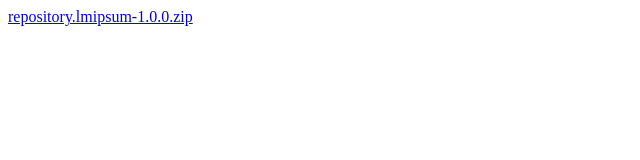
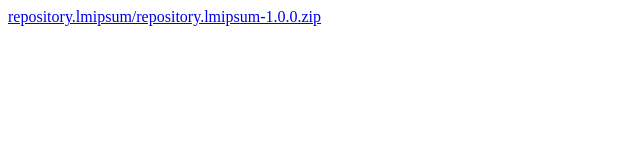
Before and after one commit to lmipsum/plugin.video.simplego, a plain HTML site: page index.html in a window 1280 px wide. Shown: the whole page, without its empty margins (0-640 px from the left). Drawn offline with Linux system fonts and the light colour scheme.

Commit message:
Publish the Kodi repository

```diff
--- a/index.html
+++ b/index.html
@@ -1,4 +1,4 @@
 <!DOCTYPE html>
 <html><body>
-<a href="repository.lmipsum/repository.lmipsum-1.0.0.zip">repository.lmipsum-1.0.0.zip</a>
+<a href="repository.lmipsum/repository.lmipsum-1.0.0.zip">repository.lmipsum/repository.lmipsum-1.0.0.zip</a>
 </body></html>
```
